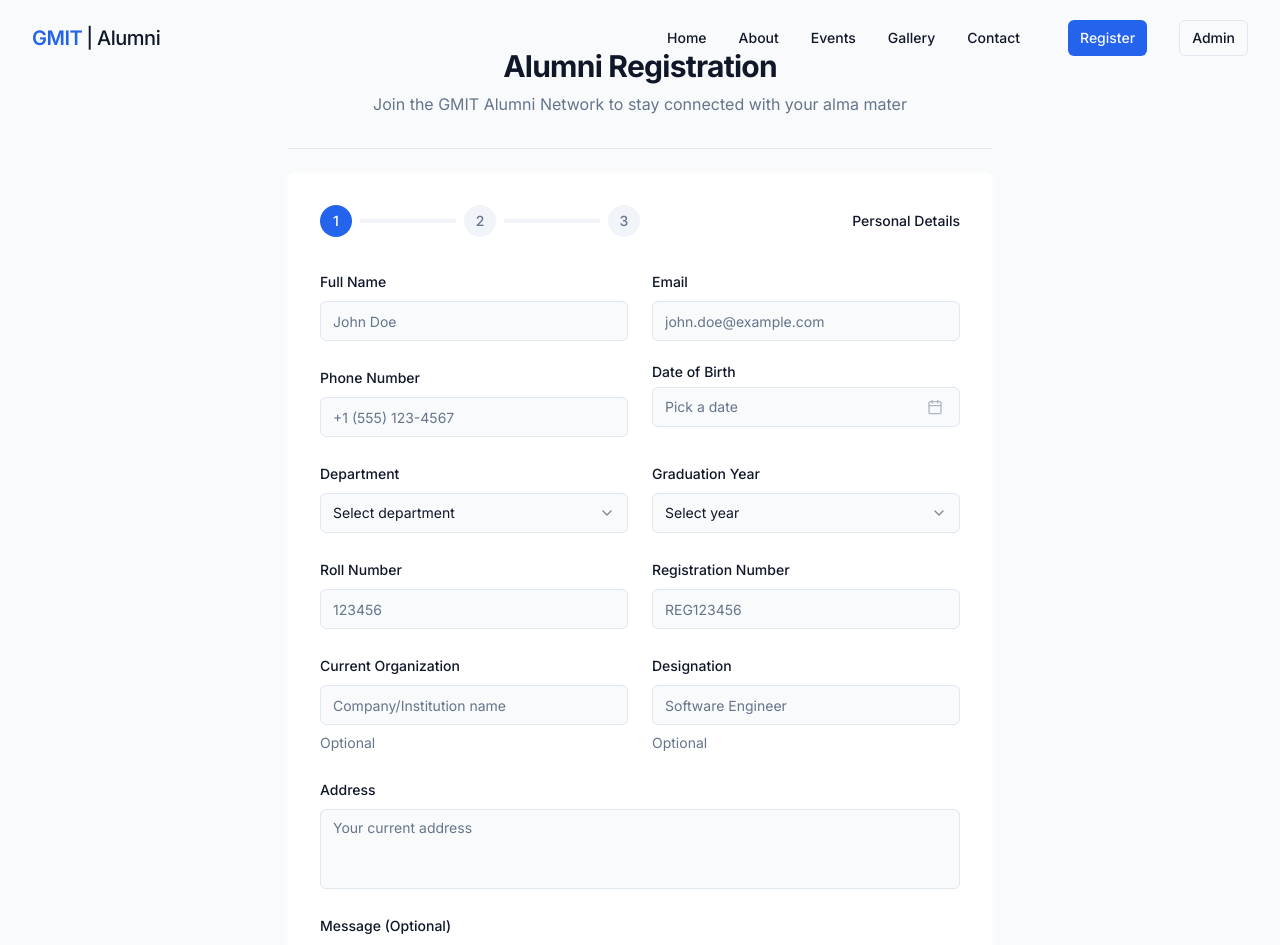
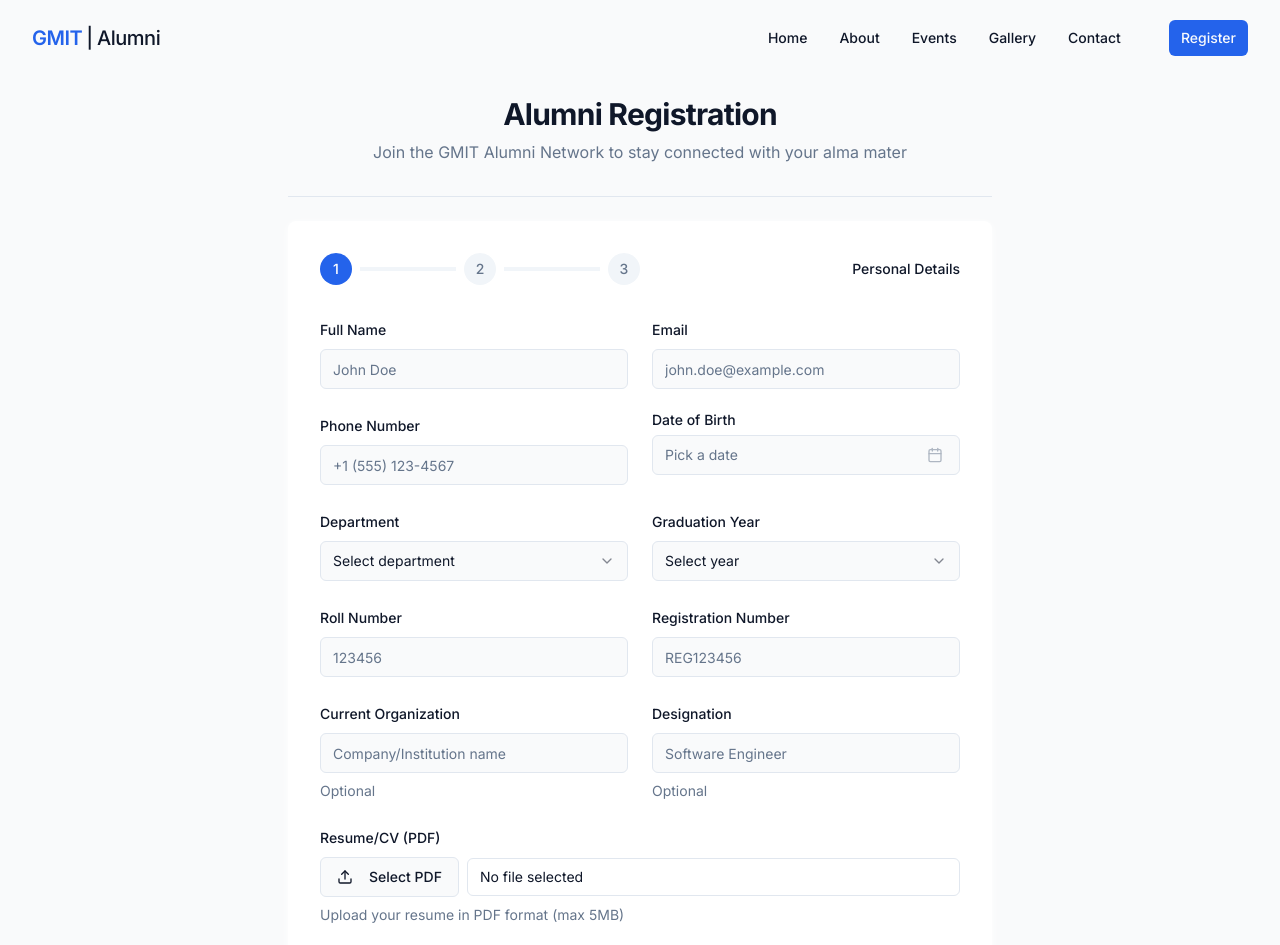
Before and after one commit to dsaha007/gargi-alumni-hub, a React (Vite) app: page /register in a window 1280 px wide. Shown: the top 945 px of the page. Built offline with nearby package versions, Linux system fonts and the light colour scheme.

Commit message:
Add PDF upload and admin access
- Added PDF upload option to the registration form.
- Restricted admin login access.
- Enabled all JavaScript files.
- Displayed the Navbar on all pages.

```diff
--- a/src/components/Navbar.tsx
+++ b/src/components/Navbar.tsx
@@ -32,6 +32,11 @@ const Navbar = () => {
     setIsMobileMenuOpen(false);
   }, [location.pathname]);
 
+  // Helper function to determine if a path is active
+  const isActive = (path: string) => {
+    return location.pathname === path;
+  };
+
   return (
     <header
       className={cn(
@@ -51,23 +56,23 @@ const Navbar = () => {
               key={link.text}
               to={link.href}
               className={cn(
-                "text-sm font-medium animated-underline transition-colors",
-                isScrolled || location.pathname !== "/"
-                  ? "text-foreground"
-                  : "text-foreground/90"
+                "text-sm font-medium transition-colors relative",
+                isActive(link.href)
+                  ? "text-primary"
+                  : isScrolled || location.pathname !== "/"
+                    ? "text-foreground hover:text-primary"
+                    : "text-foreground/90 hover:text-primary"
               )}
             >
               {link.text}
+              {isActive(link.href) && (
+                <span className="absolute -bottom-2 left-0 right-0 h-0.5 bg-primary rounded-full"></span>
+              )}
             </Link>
           ))}
           <Link to="/register">
             <Button variant="default" size="sm" className="ml-4">
               Register
-            </Button>
-          </Link>
-          <Link to="/admin/login">
-            <Button variant="outline" size="sm">
-              Admin
             </Button>
           </Link>
         </nav>
@@ -103,7 +108,10 @@ const Navbar = () => {
               <Link
                 key={link.text}
                 to={link.href}
-                className="text-foreground text-lg font-medium"
+                className={cn(
+                  "text-lg font-medium",
+                  isActive(link.href) ? "text-primary" : "text-foreground"
+                )}
                 onClick={() => setIsMobileMenuOpen(false)}
               >
                 {link.text}
@@ -115,11 +123,6 @@ const Navbar = () => {
                   Register
                 </Button>
               </Link>
-              <Link to="/admin/login" className="w-40">
-                <Button variant="outline" className="w-full">
-                  Admin
-                </Button>
-              </Link>
             </div>
           </nav>
         </div>
--- a/src/components/RegisterForm.tsx
+++ b/src/components/RegisterForm.tsx
@@ -3,7 +3,7 @@ import { useState } from "react";
 import { zodResolver } from "@hookform/resolvers/zod";
 import { useForm } from "react-hook-form";
 import { z } from "zod";
-import { Calendar, CheckCircle } from "lucide-react";
+import { Calendar, CheckCircle, Upload } from "lucide-react";
 import { format } from "date-fns";
 
 import { Button } from "@/components/ui/button";
@@ -32,6 +32,7 @@ import {
 } from "@/components/ui/popover";
 import { Calendar as CalendarComponent } from "@/components/ui/calendar";
 import { cn } from "@/lib/utils";
+import { toast } from "sonner";
 
 // Create a form schema using zod
 const formSchema = z.object({
@@ -49,6 +50,26 @@ const formSchema = z.object({
   }),
   address: z.string().min(1, "Please enter your address"),
   message: z.string().optional(),
+  resume: z
+    .instanceof(FileList)
+    .refine((files) => files.length === 0 || files.length === 1, "Please upload only one file")
+    .refine(
+      (files) => {
+        if (files.length === 0) return true;
+        const file = files[0];
+        return file.type === "application/pdf";
+      },
+      "Only PDF files are accepted"
+    )
+    .refine(
+      (files) => {
+        if (files.length === 0) return true;
+        const file = files[0];
+        return file.size <= 5 * 1024 * 1024; // 5 MB in bytes
+      },
+      "File size must be less than 5MB"
+    )
+    .optional(),
 });
 
 type FormValues = z.infer<typeof formSchema>;
@@ -68,6 +89,7 @@ const graduationYears = Array.from({ length: 30 }, (_, i) => (new Date().getFull
 
 const RegisterForm = () => {
   const [step, setStep] = useState(1);
+  const [resumeFileName, setResumeFileName] = useState("");
 
   const form = useForm<FormValues>({
     resolver: zodResolver(formSchema),
@@ -88,9 +110,27 @@ const RegisterForm = () => {
 
   const onSubmit = (data: FormValues) => {
     console.log("Form data:", data);
+
+    // Check if resume was provided and log file info
+    if (data.resume && data.resume.length > 0) {
+      const file = data.resume[0];
+      console.log("Resume:", file.name, file.type, `${(file.size / 1024 / 1024).toFixed(2)} MB`);
+      toast.success(`Resume "${file.name}" uploaded successfully`);
+    }
+
     // In a real app, we would submit to an API here
     // Then move to payment step
     setStep(2);
+  };
+
+  const handleFileChange = (e: React.ChangeEvent<HTMLInputElement>) => {
+    const files = e.target.files;
+    if (files && files.length > 0) {
+      setResumeFileName(files[0].name);
+    } else {
+      setResumeFileName("");
+    }
+    form.setValue("resume", e.target.files as FileList, { shouldValidate: true });
   };
 
   return (
@@ -334,6 +374,56 @@ const RegisterForm = () => {
               />
             </div>
 
+            {/* PDF Resume Upload Field */}
+            <FormField
+              control={form.control}
+              name="resume"
+              render={() => (
+                <FormItem>
+                  <FormLabel>Resume/CV (PDF)</FormLabel>
+                  <div className="flex items-center gap-2">
+                    <Input
+                      type="file"
+                      id="resume"
+                      accept=".pdf"
+                      onChange={handleFileChange}
+                      className="hidden"
+                    />
+                    <Button
+                      type="button"
+                      variant="outline"
+                      className="flex-grow-0"
+                      onClick={() => document.getElementById("resume")?.click()}
+                    >
+                      <Upload className="h-4 w-4 mr-2" /> Select PDF
+                    </Button>
+                    <div className="flex-grow border rounded-md px-3 py-2 text-sm truncate">
+                      {resumeFileName ? resumeFileName : "No file selected"}
+                    </div>
+                    {resumeFileName && (
+                      <Button
+                        type="button"
+                        variant="ghost"
+                        size="sm"
+                        onClick={() => {
+                          setResumeFileName("");
+                          form.setValue("resume", undefined, { shouldValidate: true });
+                          const fileInput = document.getElementById("resume") as HTMLInputElement;
+                          if (fileInput) fileInput.value = "";
+                        }}
+                      >
+                        Clear
+                      </Button>
+                    )}
+                  </div>
+                  <FormDescription>
+                    Upload your resume in PDF format (max 5MB)
+                  </FormDescription>
+                  <FormMessage />
+                </FormItem>
+              )}
+            />
+
             <FormField
               control={form.control}
               name="address"
--- a/src/pages/AdminLogin.tsx
+++ b/src/pages/AdminLogin.tsx
@@ -7,6 +7,8 @@ import { Card, CardContent, CardDescription, CardFooter, CardHeader, CardTitle }
 import { Label } from "@/components/ui/label";
 import { toast } from "sonner";
 import { Lock } from "lucide-react";
+import Navbar from "@/components/Navbar";
+import Footer from "@/components/Footer";
 
 const AdminLogin = () => {
   const [email, setEmail] = useState("");
@@ -32,7 +34,10 @@ const AdminLogin = () => {
   };
 
   return (
-    <div className="min-h-screen flex items-center justify-center bg-gray-50 p-4">
+    <div className="min-h-screen flex flex-col">
+      <Navbar />
+
+      <div className="flex-grow flex items-center justify-center bg-gray-50 p-4 pt-24">
         <Card className="w-full max-w-md shadow-elegant">
           <CardHeader className="space-y-1 text-center">
             <div className="flex justify-center mb-2">
@@ -82,6 +87,9 @@ const AdminLogin = () => {
           </form>
         </Card>
       </div>
+
+      <Footer />
+    </div>
   );
 };
 
--- a/src/pages/Register.tsx
+++ b/src/pages/Register.tsx
@@ -9,7 +9,7 @@ const Register = () => {
     <div className="min-h-screen flex flex-col">
       <Navbar />
 
-      <main className="flex-grow py-12 px-4">
+      <main className="flex-grow pt-24 pb-12 px-4">
         <div className="container mx-auto max-w-3xl">
           <div className="text-center mb-8">
             <h1 className="text-3xl font-bold">Alumni Registration</h1>
```
Lines whose indentation alone changed are shown as unchanged.
